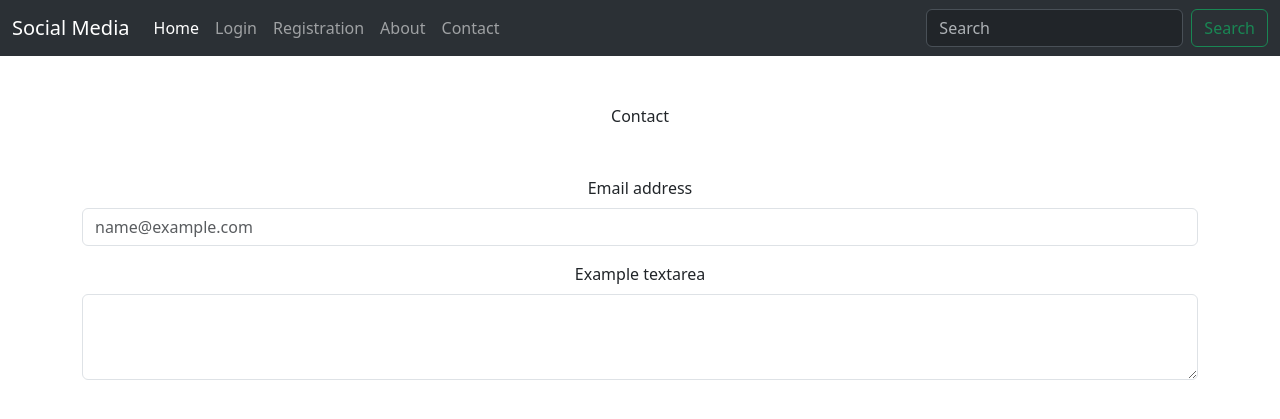
After one commit to SebastianSloma/Social-Media-Flask, a Flask app: page /contact in a window 1280 px wide. The commit adds this page. Shown: the top 419 px of the page. Run offline with Flask 2, Linux system fonts and the light colour scheme; some libraries are stand-ins or nearby versions.

Commit message:
create contact page

```diff
--- a/app.py
+++ b/app.py
@@ -26,6 +26,10 @@ def registration():
 def about():
     return render_template('about.html')
 
+@app.route('/contact')
+def contact():
+    return render_template('contact.html')
+
 
 if __name__ == '__main__':
     app.run(debug=True)
--- /dev/null
+++ b/templates/contact.html
@@ -0,0 +1,27 @@
+{% extends "base.html" %}
+{% block title%}
+	Social Media Contact
+{% endblock %}
+
+
+{% block content %}
+<div class="container text-center">
+
+    <div class="row mt-5">
+        <div class="col">Contact</div>
+
+    </div>
+    <div class="row mt-5 align-items-center">
+        <div class="mb-3">
+            <label for="exampleFormControlInput1" class="form-label">Email address</label>
+            <input type="email" class="form-control" id="exampleFormControlInput1" placeholder="name@example.com">
+          </div>
+          <div class="mb-3">
+            <label for="exampleFormControlTextarea1" class="form-label">Example textarea</label>
+            <textarea class="form-control" id="exampleFormControlTextarea1" rows="3"></textarea>
+          </div>
+
+
+    </div>
+</div>
+{% endblock %}
--- a/templates/menu.html
+++ b/templates/menu.html
@@ -19,7 +19,7 @@
             <a class="nav-link" href="{{ url_for('about') }}">About</a>
           </li>
           <li class="nav-item">
-            <a class="nav-link" href="#">Linked</a>
+            <a class="nav-link" href="{{ url_for('contact') }}">Contact</a>
           </li>
 
         </ul>
```
